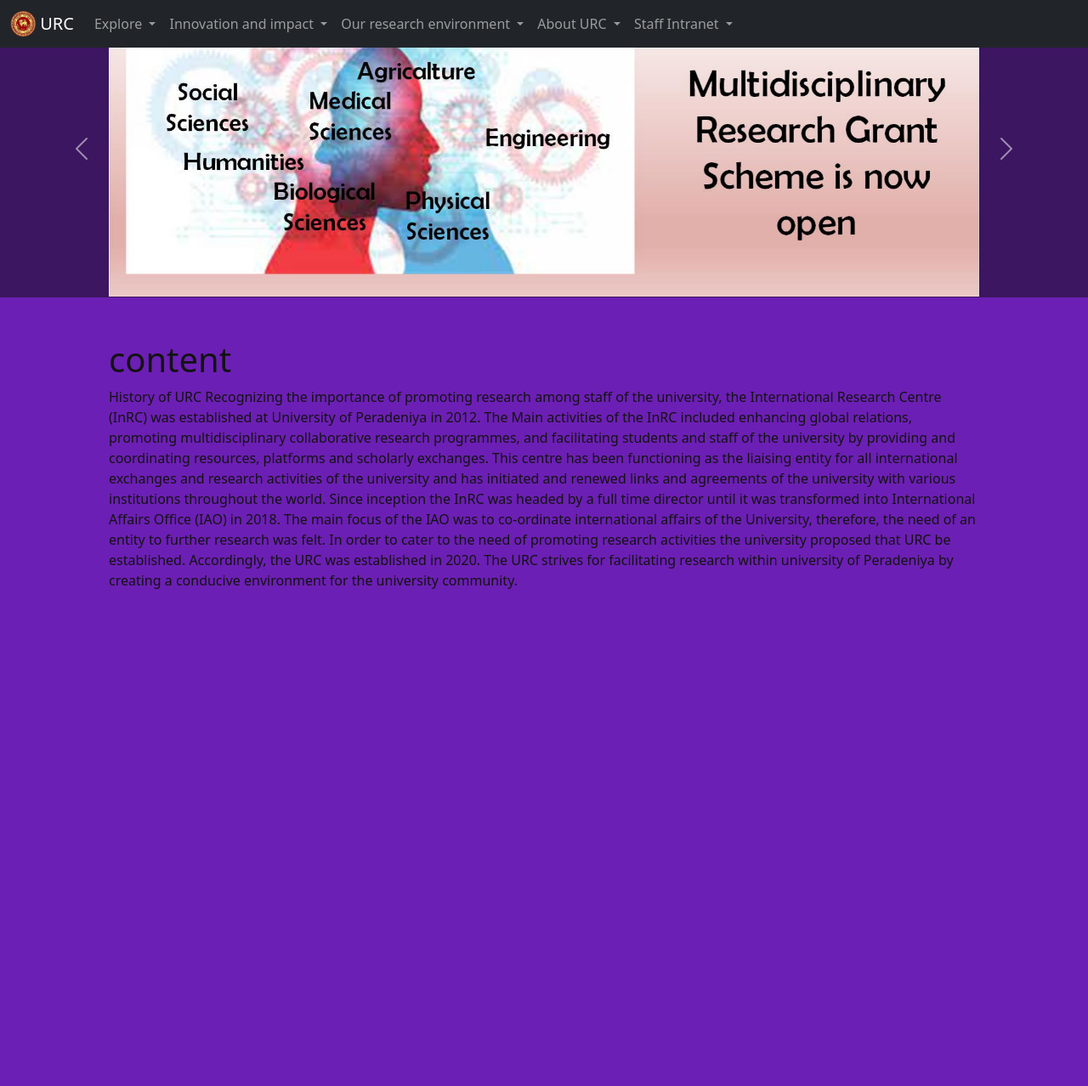
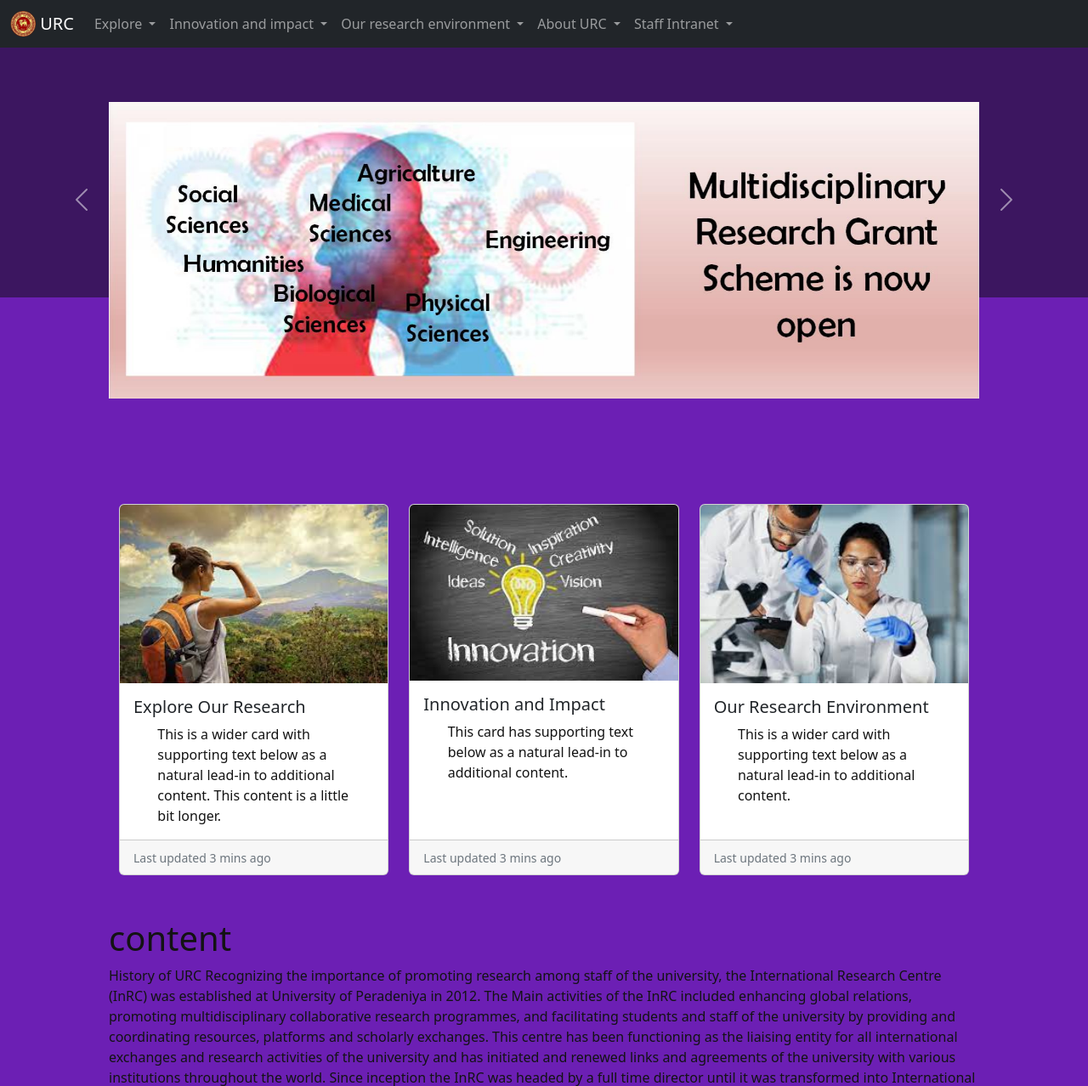
Before and after one commit to VenuraShyamal14/URC, a PHP site: page / in a window 1280 px wide. Shown: the top 1278 px of the page at 85% size. Before the commit the page ends 693 px from the top, so only its background shows below. Run offline with PHP 8.4, Linux system fonts and the light colour scheme.

Commit message:
cards added

```diff
--- a/css/styles.css
+++ b/css/styles.css
@@ -4,6 +4,7 @@
 .main_banner_bg{
     height: 350px;
     width: 100%;
+    padding-top: 56px;
     background-color: rgb(60, 22, 96);
     display: flex;
     justify-content: center;
@@ -27,6 +28,7 @@
 
 .carousel{
     padding: 0px 10%;
+    padding-top: 120px;
 }
 
 h1{
@@ -44,3 +46,9 @@
 h2{
     padding-top: 100px;
 }
+
+#card{
+    margin-top: 100px;
+    margin-left: 10%;
+    margin-right: 10%;
+}
--- a/index.html
+++ b/index.html
@@ -99,7 +99,7 @@
       <!--
     <img class="main_banner_img" src="img/Banner 2.jpg" alt="main banner" >
 -->
-    <div id="carouselControls" class="carousel  slide" "carousel" data-bs-ride="carousel">
+    <div id="carouselControls" class="carousel slide" "carousel" data-bs-ride="carousel">
       <div class="carousel-inner">
         <div class="carousel-item active">
           <img src="img/Banner 1.jpg" class="d-block w-100" alt="...">
@@ -121,6 +121,45 @@
       </button>
     </div>
 
+    <div id="card" class="row row-cols-1 row-cols-md-3 g-4" >
+      <div class="col">
+        <div class="card h-100">
+          <img src="img/explore.jpeg" class="card-img-top" alt="...">
+          <div class="card-body">
+            <h5 class="card-title">Explore Our Research</h5>
+            <p class="card-text">This is a wider card with supporting text below as a natural lead-in to additional content. This content is a little bit longer.</p>
+          </div>
+          <div class="card-footer">
+            <small class="text-muted">Last updated 3 mins ago</small>
+          </div>
+        </div>
+      </div>
+      <div class="col">
+        <div class="card h-100">
+          <img src="img/innovation.jpeg" class="card-img-top" alt="...">
+          <div class="card-body">
+            <h5 class="card-title">Innovation and Impact</h5>
+            <p class="card-text">This card has supporting text below as a natural lead-in to additional content.</p>
+          </div>
+          <div class="card-footer">
+            <small class="text-muted">Last updated 3 mins ago</small>
+          </div>
+        </div>
+      </div>
+      <div class="col">
+        <div class="card h-100">
+          <img src="img/research.jpeg" class="card-img-top" alt="...">
+          <div class="card-body">
+            <h5 class="card-title">Our Research Environment</h5>
+            <p class="card-text">This is a wider card with supporting text below as a natural lead-in to additional content.</p>
+          </div>
+          <div class="card-footer">
+            <small class="text-muted">Last updated 3 mins ago</small>
+          </div>
+        </div>
+      </div>
+    </div>
+
     <h1 class="content">content</h1>
     <p>
       History of URC
```
Also changed, not shown: img/explore.jpeg (added), img/innovation.jpeg (added), img/research.jpeg (added).
